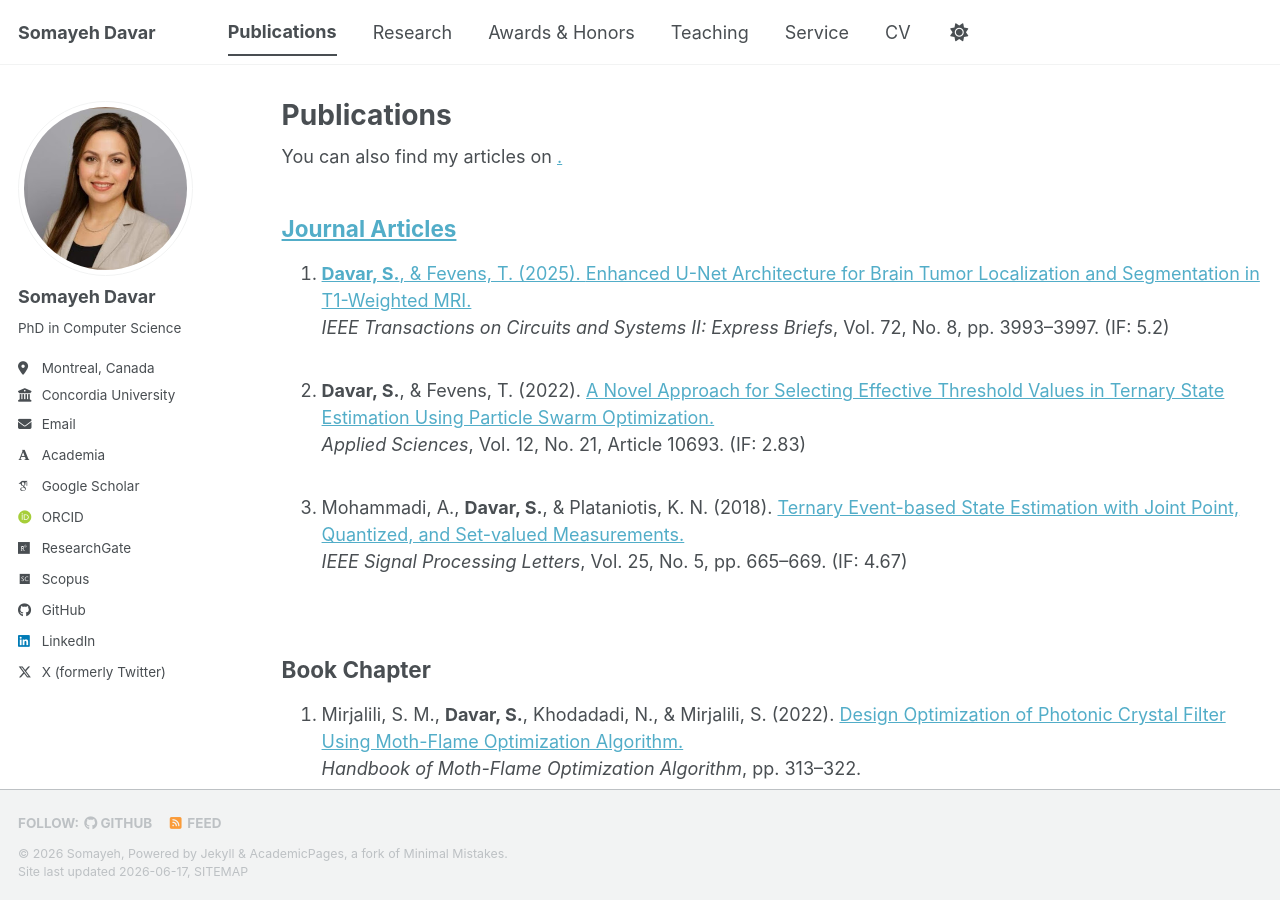
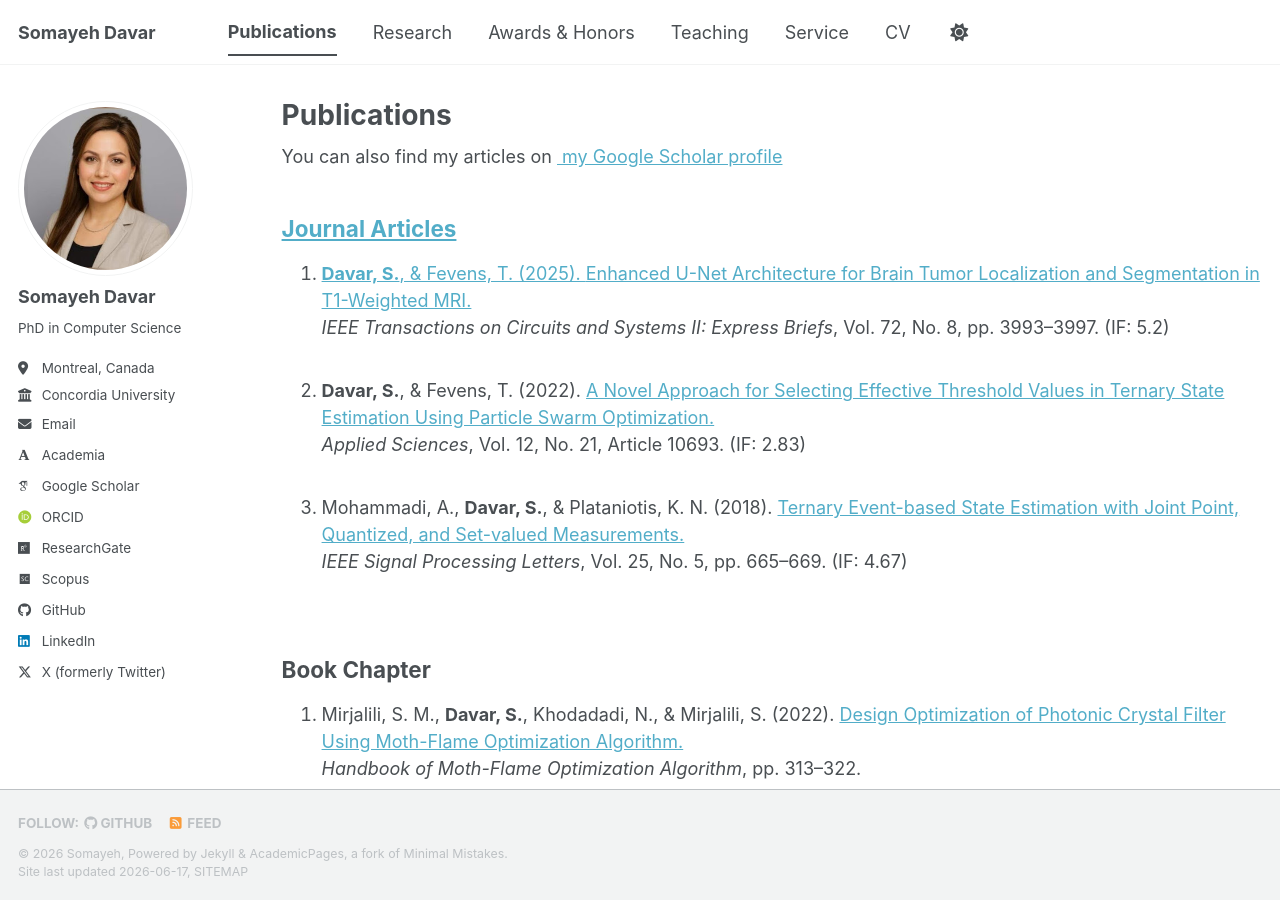
Before and after one commit to sdavar/sdavar.github.io, a Jekyll site: the page built from _pages/publications.html, in a window 1280 px wide and 900 px high. Built offline with Jekyll 4.4.1, drawn with Linux system fonts in a browser that asks for light colours; some web fonts are replaced; a script bundle is joined from its source files by our own code; library files that are not in the unit come from our copies.

Commit message:
Update publications.html

```diff
--- a/_pages/publications.html
+++ b/_pages/publications.html
@@ -6,7 +6,7 @@
 ---
 
 {% if site.author.googlescholar %}
-  <div class="wordwrap">You can also find my articles on <a href="{{https://scholar.google.com/citations?user=XKDspPcAAAAJ&hl=en}}" my Google Scholar profile</a>.</div>
+  <div class="wordwrap">You can also find my articles on <a href="{{https://scholar.google.com/citations?user=XKDspPcAAAAJ&hl=en}}"> my Google Scholar profile </div>
 {% endif %}
 
 <h2>Journal Articles</h2>
```
